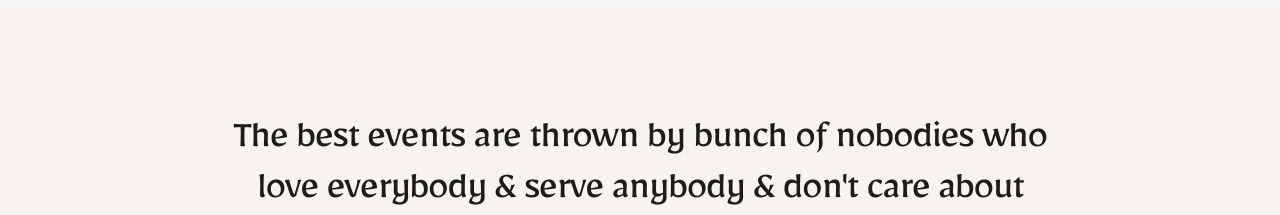
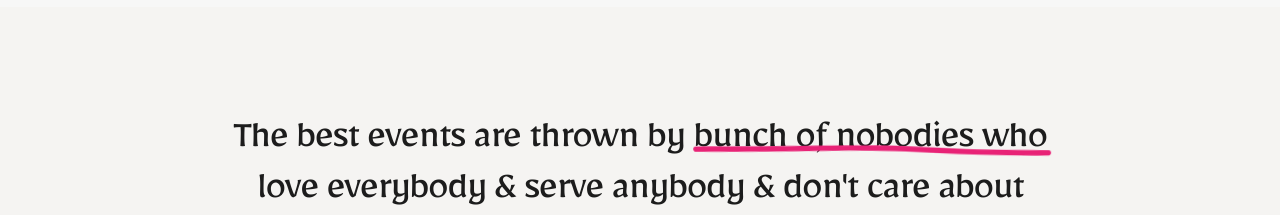
Before and after one commit to Hershey2776/BoN, a React (Create React App) app: page / in a window 1280 px wide. Shown: the part 800-1015 px from the top of the page. Built offline with nearby package versions, Linux system fonts and the light colour scheme.

Commit message:
Fixed Work_Line

```diff
--- a/src/Components/Work/Work.css
+++ b/src/Components/Work/Work.css
@@ -70,4 +70,31 @@
     text-rendering: optimizeLegibility;
     text-align: center;
   }
+}
+@media all and (max-width: 1280px) {
+  .work__line::before {
+    content: url(../../Assets/Svg/home-underline.svg);
+    position: absolute;
+    width: 28%;
+    top: 745px;
+    transform: rotate(1.7deg);
+  }
+}
+@media all and (max-width: 1280px) {
+  .work__line::before {
+    content: url(../../Assets/Svg/home-underline.svg);
+    position: absolute;
+    width: 28%;
+    top: 745px;
+    transform: rotate(1.7deg);
+  }
+}
+@media all and (max-height: 890px) {
+  .work__line::before {
+    content: url(../../Assets/Svg/home-underline.svg);
+    position: absolute;
+    width: 28%;
+    top: 930px;
+    transform: rotate(1.7deg);
+  }
 }/*# sourceMappingURL=Work.css.map */
--- a/src/Components/Work/Work.scss
+++ b/src/Components/Work/Work.scss
@@ -76,3 +76,36 @@
     text-align: center;
   }
 }
+@media all and (max-width: 1280px) {
+  .work__line {
+    &::before {
+      content: url(../../Assets/Svg/home-underline.svg);
+      position: absolute;
+      width: 28%;
+      top: 745px;
+      transform: rotate(1.7deg);
+    }
+  }
+}
+@media all and (max-width: 1280px) {
+  .work__line {
+    &::before {
+      content: url(../../Assets/Svg/home-underline.svg);
+      position: absolute;
+      width: 28%;
+      top: 745px;
+      transform: rotate(1.7deg);
+    }
+  }
+}
+@media all and (max-height: 890px) {
+  .work__line {
+    &::before {
+      content: url(../../Assets/Svg/home-underline.svg);
+      position: absolute;
+      width: 28%;
+      top: 930px;
+      transform: rotate(1.7deg);
+    }
+  }
+}
```
Also changed, not shown: 1 other file (tests, documents, lock files or other folders).
